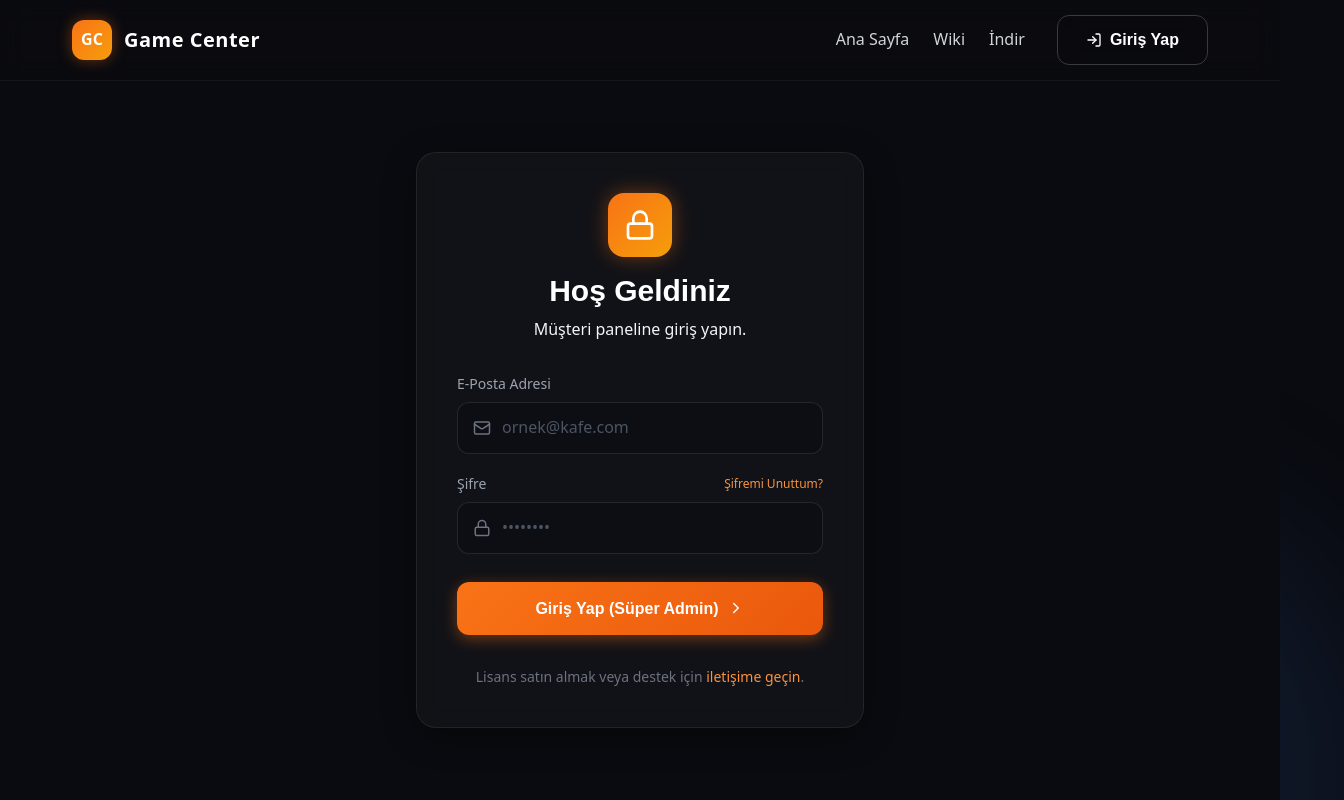
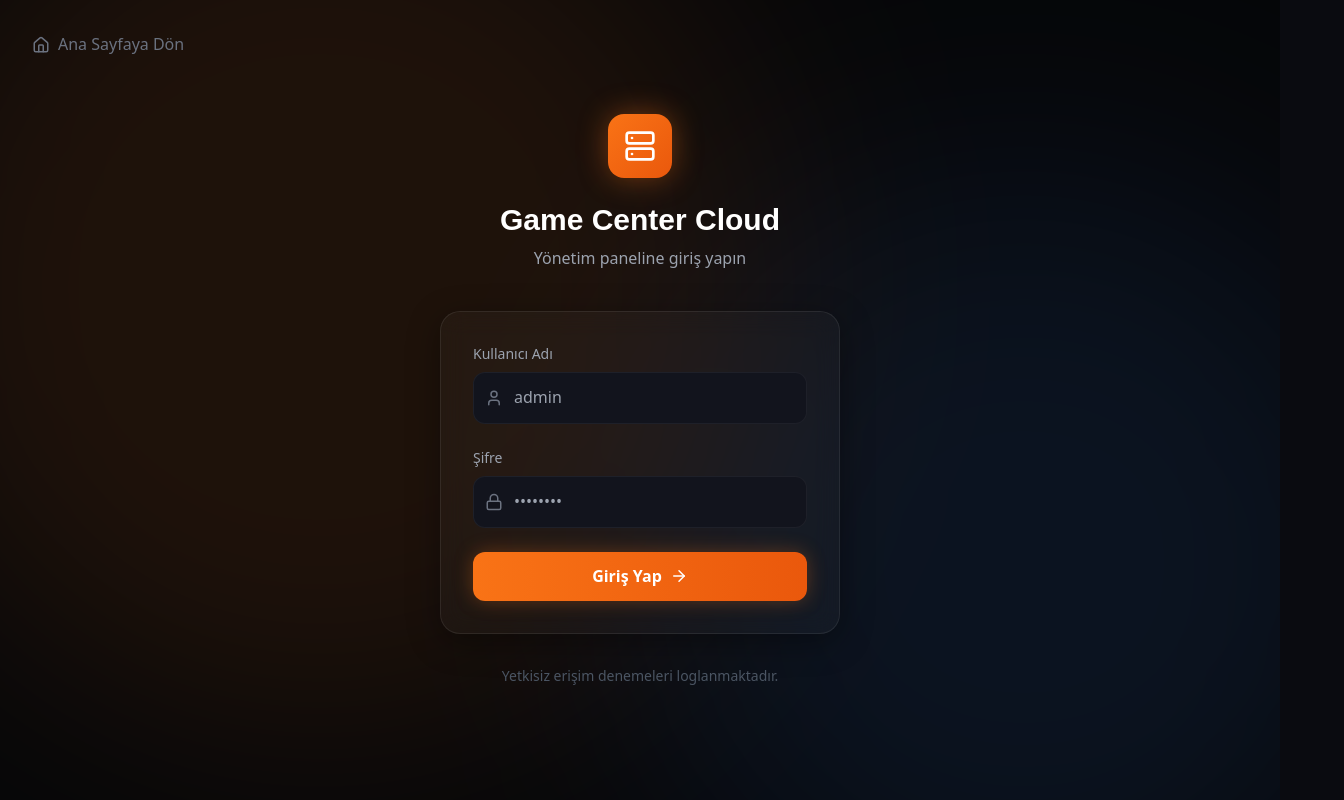
Before and after one commit to rcpdkc/gamecenter-website, a React (Vite) app: page /login in a window 1280 px wide. Shown: the top 800 px of the page, 1344 px wide, since content can reach past the window. Built offline with nearby package versions, Linux system fonts and the light colour scheme.

Commit message:
feat: Add professional AdminLayout and Login auth system

```diff
--- a/src/App.jsx
+++ b/src/App.jsx
@@ -1,6 +1,6 @@
 import { BrowserRouter as Router, Routes, Route } from 'react-router-dom';
-import Navbar from './components/Navbar';
-import Footer from './components/Footer';
+import MainLayout from './components/MainLayout';
+import AdminLayout from './components/AdminLayout';
 import Home from './pages/Home';
 import Wiki from './pages/Wiki';
 import Download from './pages/Download';
@@ -11,26 +11,24 @@ import './index.css';
 function App() {
   return (
     <Router>
-      <div className="min-h-screen bg-bg-primary text-text-main font-sans relative">
+      <Routes>
 
-        {/* Global Background Orbs */}
-        <div className="bg-glow-orb orb-1"></div>
-        <div className="bg-glow-orb orb-2"></div>
+        {/* Public Pages with Navbar & Footer */}
+        <Route element={<MainLayout />}>
+          <Route path="/" element={<Home />} />
+          <Route path="/wiki" element={<Wiki />} />
+          <Route path="/download" element={<Download />} />
+        </Route>
 
-        <Navbar />
+        {/* Standalone Login Page */}
+        <Route path="/login" element={<Login />} />
 
-        <main>
-          <Routes>
-            <Route path="/" element={<Home />} />
-            <Route path="/wiki" element={<Wiki />} />
-            <Route path="/download" element={<Download />} />
-            <Route path="/login" element={<Login />} />
-            <Route path="/superadmin" element={<SuperAdmin />} />
-          </Routes>
-        </main>
+        {/* Protected Admin Pages with Sidebar */}
+        <Route element={<AdminLayout />}>
+          <Route path="/superadmin" element={<SuperAdmin />} />
+        </Route>
 
-        <Footer />
-      </div>
+      </Routes>
     </Router>
   );
 }
--- /dev/null
+++ b/src/components/AdminLayout.jsx
@@ -0,0 +1,82 @@
+import { Outlet, Navigate, useNavigate } from 'react-router-dom';
+import { LayoutDashboard, Server, Settings, LogOut, Activity } from 'lucide-react';
+import { useEffect, useState } from 'react';
+
+const AdminLayout = () => {
+  const navigate = useNavigate();
+  const [isAuthenticated, setIsAuthenticated] = useState(true);
+
+  useEffect(() => {
+    // Check local storage for token
+    const token = localStorage.getItem('gc_admin_token');
+    if (!token) {
+      setIsAuthenticated(false);
+    }
+  }, []);
+
+  const handleLogout = () => {
+    localStorage.removeItem('gc_admin_token');
+    navigate('/login');
+  };
+
+  if (!isAuthenticated) {
+    return <Navigate to="/login" replace />;
+  }
+
+  return (
+    <div className="flex min-h-screen bg-[#050608] text-gray-200 font-sans">
+
+      {/* SIDEBAR */}
+      <aside className="w-64 bg-[#0a0b10] border-r border-white/5 flex flex-col">
+        <div className="h-16 flex items-center px-6 border-b border-white/5">
+          <span className="font-bold text-xl text-white flex items-center gap-2">
+            <span className="bg-orange-500 text-white rounded p-1"><Server size={18} /></span>
+            Cloud Admin
+          </span>
+        </div>
+
+        <nav className="flex-1 p-4 space-y-2">
+          <a href="/superadmin" className="flex items-center gap-3 px-4 py-3 bg-orange-500/10 text-orange-400 border border-orange-500/20 rounded-lg font-medium transition-colors">
+            <LayoutDashboard size={18} /> Dashboard
+          </a>
+          <button className="w-full flex items-center gap-3 px-4 py-3 text-gray-400 hover:text-white hover:bg-white/5 rounded-lg font-medium transition-colors">
+            <Activity size={18} /> Tüm Kafeler
+          </button>
+          <button className="w-full flex items-center gap-3 px-4 py-3 text-gray-400 hover:text-white hover:bg-white/5 rounded-lg font-medium transition-colors">
+            <Settings size={18} /> Ayarlar
+          </button>
+        </nav>
+
+        <div className="p-4 border-t border-white/5">
+          <button
+            onClick={handleLogout}
+            className="w-full flex items-center gap-3 px-4 py-3 text-red-400 hover:text-red-300 hover:bg-red-500/10 rounded-lg font-medium transition-colors"
+          >
+            <LogOut size={18} /> Çıkış Yap
+          </button>
+        </div>
+      </aside>
+
+      {/* MAIN CONTENT AREA */}
+      <div className="flex-1 flex flex-col">
+        {/* TOPBAR */}
+        <header className="h-16 bg-[#0a0b10] border-b border-white/5 flex items-center justify-between px-8">
+          <h2 className="text-gray-300 font-medium">Hoş Geldiniz, Yöneticisi</h2>
+          <div className="flex items-center gap-4">
+            <div className="w-8 h-8 bg-orange-500 rounded-full flex items-center justify-center font-bold text-white shadow-[0_0_15px_rgba(249,115,22,0.3)]">
+              A
+            </div>
+          </div>
+        </header>
+
+        {/* PAGE CONTENT */}
+        <main className="flex-1 p-8 overflow-y-auto bg-[#0a0b10]">
+          <Outlet />
+        </main>
+      </div>
+
+    </div>
+  );
+};
+
+export default AdminLayout;
--- /dev/null
+++ b/src/components/MainLayout.jsx
@@ -0,0 +1,23 @@
+import { Outlet } from 'react-router-dom';
+import Navbar from './Navbar';
+import Footer from './Footer';
+
+const MainLayout = () => {
+  return (
+    <div className="min-h-screen bg-bg-primary text-text-main font-sans relative">
+      {/* Global Background Orbs */}
+      <div className="bg-glow-orb orb-1"></div>
+      <div className="bg-glow-orb orb-2"></div>
+
+      <Navbar />
+
+      <main>
+        <Outlet />
+      </main>
+
+      <Footer />
+    </div>
+  );
+};
+
+export default MainLayout;
--- a/src/pages/Login.jsx
+++ b/src/pages/Login.jsx
@@ -1,66 +1,120 @@
-import { Lock, Mail, ChevronRight } from 'lucide-react';
+import { useState } from 'react';
+import { Server, Lock, User, ArrowRight, Loader2, Home } from 'lucide-react';
+import { useNavigate, Link } from 'react-router-dom';
 
 const Login = () => {
+  const [username, setUsername] = useState('');
+  const [password, setPassword] = useState('');
+  const [loading, setLoading] = useState(false);
+  const [error, setError] = useState('');
+  const navigate = useNavigate();
+
+  const handleLogin = async (e) => {
+    e.preventDefault();
+    setLoading(true);
+    setError('');
+
+    try {
+      const res = await fetch('/api/login', {
+        method: 'POST',
+        headers: { 'Content-Type': 'application/json' },
+        body: JSON.stringify({ username, password })
+      });
+
+      const data = await res.json();
+
+      if (res.ok && data.success) {
+        localStorage.setItem('gc_admin_token', data.token);
+        navigate('/superadmin');
+      } else {
+        setError(data.error || 'Giriş başarısız.');
+      }
+    } catch (err) {
+      setError('Sunucuya bağlanılamadı. İnternet bağlantınızı kontrol edin.');
+    } finally {
+      setLoading(false);
+    }
+  };
+
   return (
-    <div className="min-h-screen flex items-center justify-center pt-20 px-4 relative overflow-hidden">
+    <div className="min-h-screen bg-[#050608] flex items-center justify-center relative overflow-hidden font-sans">
 
-      {/* Background Orbs specifically for login */}
-      <div className="absolute top-1/4 left-1/4 w-96 h-96 bg-orange-500/20 rounded-full blur-[120px] -z-10"></div>
-      <div className="absolute bottom-1/4 right-1/4 w-96 h-96 bg-purple-500/20 rounded-full blur-[120px] -z-10"></div>
+      {/* Dynamic Background */}
+      <div className="absolute top-[-20%] left-[-10%] w-[70vw] h-[70vw] bg-orange-500/10 rounded-full blur-[120px] mix-blend-screen pointer-events-none animate-float"></div>
+      <div className="absolute bottom-[-20%] right-[-10%] w-[60vw] h-[60vw] bg-blue-500/10 rounded-full blur-[120px] mix-blend-screen pointer-events-none animate-float" style={{animationDelay: '2s'}}></div>
 
-      <div className="glass-panel w-full max-w-md p-8 md:p-10 animate-fade-in-up">
-        <div className="text-center mb-8">
-          <div className="w-16 h-16 rounded-2xl bg-gradient-to-br from-orange-500 to-amber-500 mx-auto flex items-center justify-center mb-4 shadow-[0_0_20px_rgba(249,115,22,0.4)]">
-            <Lock size={32} className="text-white" />
+      {/* Back to Home Link */}
+      <Link to="/" className="absolute top-8 left-8 text-gray-500 hover:text-white flex items-center gap-2 transition-colors z-10">
+        <Home size={18} /> Ana Sayfaya Dön
+      </Link>
+
+      <div className="w-full max-w-md z-10 px-6">
+
+        <div className="text-center mb-10 animate-fade-in-up">
+          <div className="inline-flex items-center justify-center w-16 h-16 rounded-2xl bg-gradient-to-br from-orange-500 to-orange-600 shadow-[0_0_30px_rgba(249,115,22,0.4)] mb-6">
+            <Server size={32} className="text-white" />
           </div>
-          <h2 className="text-3xl font-bold text-white mb-2">Hoş Geldiniz</h2>
-          <p className="text-muted">Müşteri paneline giriş yapın.</p>
+          <h1 className="text-3xl font-bold text-white mb-2">Game Center Cloud</h1>
+          <p className="text-gray-400">Yönetim paneline giriş yapın</p>
         </div>
 
-        <form className="flex flex-col gap-5" onSubmit={(e) => e.preventDefault()}>
+        <div className="glass-panel p-8 animate-fade-in-up" style={{ animationDelay: '0.1s' }}>
+          <form onSubmit={handleLogin} className="space-y-6">
+
+            {error && (
+              <div className="bg-red-500/10 border border-red-500/20 text-red-400 p-3 rounded-lg text-sm text-center">
+                {error}
+              </div>
+            )}
+
             <div>
-            <label className="block text-sm font-medium text-gray-400 mb-2">E-Posta Adresi</label>
+              <label className="block text-sm font-medium text-gray-400 mb-2">Kullanıcı Adı</label>
               <div className="relative">
-              <div className="absolute inset-y-0 left-0 pl-4 flex items-center pointer-events-none">
-                <Mail size={18} className="text-gray-500" />
-              </div>
+                <User className="absolute left-3 top-1/2 -translate-y-1/2 text-gray-500" size={18} />
                 <input
-                type="email"
-                placeholder="ornek@kafe.com"
-                className="w-full bg-[#0a0b10]/50 border border-white/10 rounded-xl py-3 pl-11 pr-4 text-white placeholder-gray-600 focus:outline-none focus:border-orange-500/50 focus:ring-1 focus:ring-orange-500/50 transition-all"
+                  type="text"
+                  value={username}
+                  onChange={e => setUsername(e.target.value)}
+                  className="w-full bg-[#12141d] border border-white/5 rounded-xl py-3 pl-10 pr-4 text-white focus:outline-none focus:border-orange-500/50 transition-colors"
+                  placeholder="admin"
+                  required
                 />
               </div>
             </div>
 
             <div>
-            <div className="flex justify-between items-center mb-2">
-              <label className="block text-sm font-medium text-gray-400">Şifre</label>
-              <a href="#" className="text-xs text-orange-400 hover:text-orange-300">Şifremi Unuttum?</a>
-            </div>
+              <label className="block text-sm font-medium text-gray-400 mb-2">Şifre</label>
               <div className="relative">
-              <div className="absolute inset-y-0 left-0 pl-4 flex items-center pointer-events-none">
-                <Lock size={18} className="text-gray-500" />
-              </div>
+                <Lock className="absolute left-3 top-1/2 -translate-y-1/2 text-gray-500" size={18} />
                 <input
                   type="password"
+                  value={password}
+                  onChange={e => setPassword(e.target.value)}
+                  className="w-full bg-[#12141d] border border-white/5 rounded-xl py-3 pl-10 pr-4 text-white focus:outline-none focus:border-orange-500/50 transition-colors"
                   placeholder="••••••••"
-                className="w-full bg-[#0a0b10]/50 border border-white/10 rounded-xl py-3 pl-11 pr-4 text-white placeholder-gray-600 focus:outline-none focus:border-orange-500/50 focus:ring-1 focus:ring-orange-500/50 transition-all"
+                  required
                 />
               </div>
             </div>
 
             <button
-            type="button"
-            onClick={() => window.location.href = '/superadmin'}
-            className="btn btn-primary w-full mt-2"
+              type="submit"
+              disabled={loading}
+              className="w-full bg-gradient-to-r from-orange-500 to-orange-600 hover:from-orange-400 hover:to-orange-500 text-white font-bold py-3 px-4 rounded-xl shadow-[0_0_20px_rgba(249,115,22,0.3)] transition-all flex items-center justify-center gap-2 disabled:opacity-70 disabled:cursor-not-allowed group"
             >
-            Giriş Yap (Süper Admin) <ChevronRight size={18} />
+              {loading ? (
+                <><Loader2 size={18} className="animate-spin" /> Doğrulanıyor...</>
+              ) : (
+                <>Giriş Yap <ArrowRight size={18} className="group-hover:translate-x-1 transition-transform" /></>
+              )}
             </button>
           </form>
+        </div>
 
-        <div className="mt-8 text-center text-sm text-gray-500">
-          Lisans satın almak veya destek için <a href="#" className="text-orange-400 hover:underline">iletişime geçin</a>.
-        </div>
+        <p className="text-center text-gray-600 text-sm mt-8 animate-fade-in-up" style={{ animationDelay: '0.2s' }}>
+          Yetkisiz erişim denemeleri loglanmaktadır.
+        </p>
+
       </div>
     </div>
   );
--- a/src/pages/SuperAdmin.jsx
+++ b/src/pages/SuperAdmin.jsx
@@ -58,13 +58,13 @@ const SuperAdmin = () => {
   }
 
   return (
-    <div className="pt-24 pb-20 min-h-screen relative z-10">
-      <div className="container max-w-7xl">
+    <div className="relative z-10">
+      <div className="max-w-7xl mx-auto">
 
         <div className="flex items-center justify-between mb-8">
           <div>
             <h1 className="text-3xl font-bold text-white flex items-center gap-3">
-              <Server className="text-orange-500" /> Bulut (Cloud) Yönetim Merkezi
+              Genel Bakış
             </h1>
             <p className="text-muted mt-1">Dünya çapındaki tüm Game Center sunucularının canlı verileri.</p>
           </div>
```
Also changed, not shown: api/login.js (added, +52 -0 lines). Lines whose indentation alone changed are shown as unchanged.
